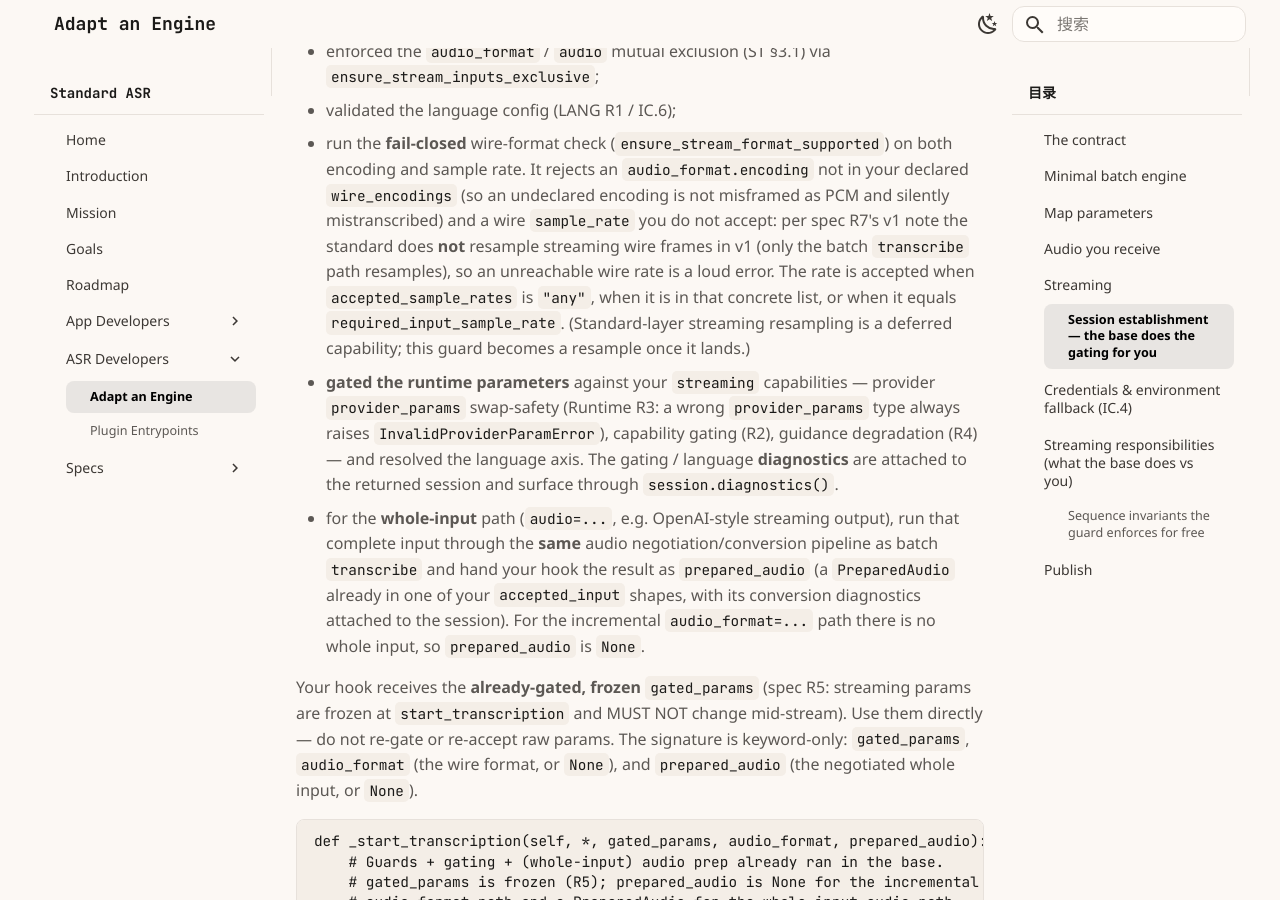
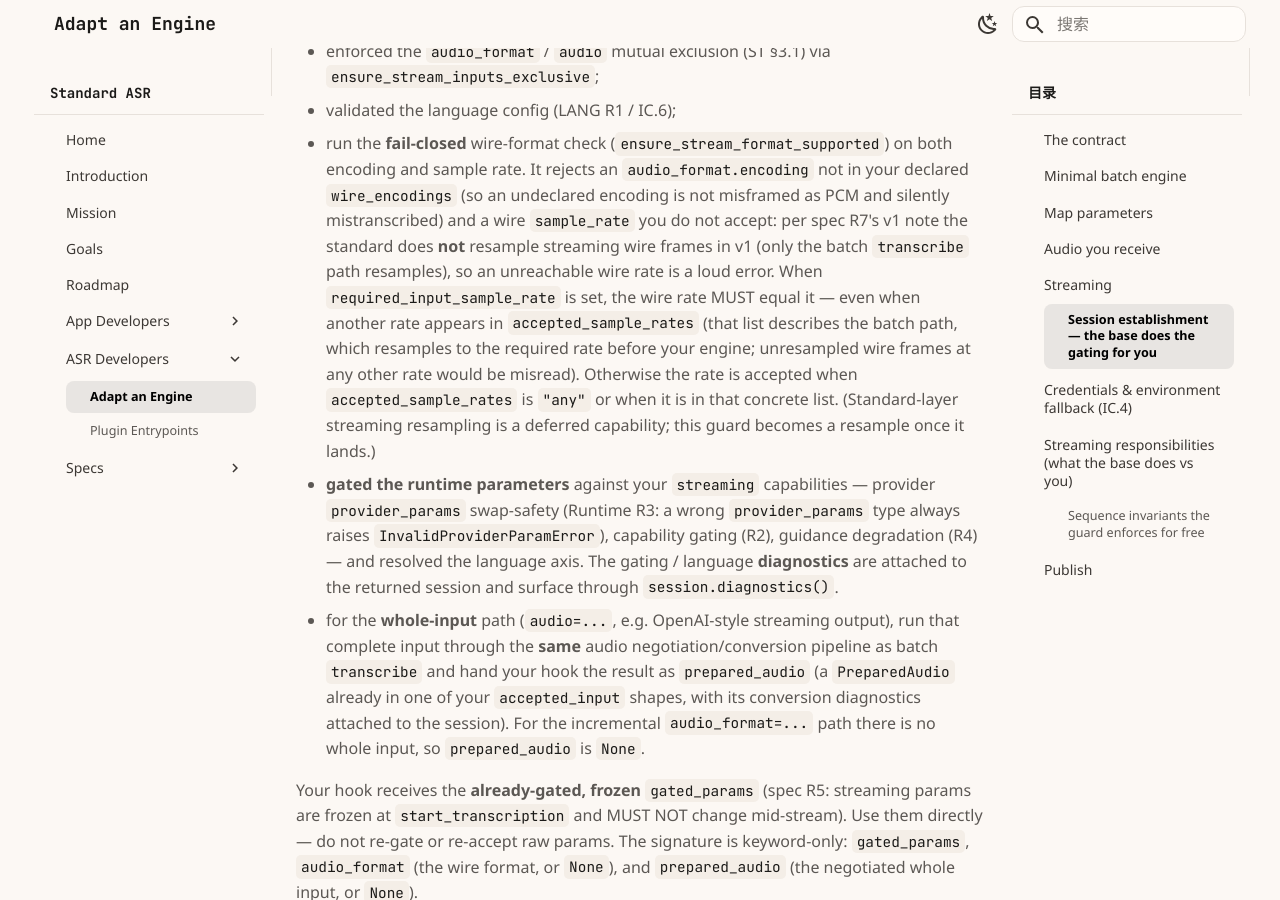
Before and after one commit to standard-voice/standard_asr, an MkDocs documentation site: the page built from docs/for_asr_dev/adapting_engine.md, in a window 1280 px wide and 900 px high, scrolled down 2715 px. Built offline with MkDocs 1.6.1 and Material for MkDocs 9.7.7, drawn with Linux system fonts in a browser that asks for light colours; plug-ins that fetch from the network failed and are left out; some of the changed text lies outside the part shown.

Commit message:
docs(asr-dev): error-event fail-safe and required-wire-rate notes

```diff
--- a/docs/for_asr_dev/adapting_engine.md
+++ b/docs/for_asr_dev/adapting_engine.md
@@ -115,10 +115,13 @@
   silently mistranscribed) and a wire `sample_rate` you do not accept: per spec R7's
   v1 note the standard does **not** resample streaming wire frames in v1 (only the
   batch `transcribe` path resamples), so an unreachable wire rate is a loud error.
-  The rate is accepted when `accepted_sample_rates` is `"any"`, when it is in that
-  concrete list, or when it equals `required_input_sample_rate`. (Standard-layer
-  streaming resampling is a deferred capability; this guard becomes a resample once
-  it lands.)
+  When `required_input_sample_rate` is set, the wire rate MUST equal it — even when
+  another rate appears in `accepted_sample_rates` (that list describes the batch
+  path, which resamples to the required rate before your engine; unresampled wire
+  frames at any other rate would be misread). Otherwise the rate is accepted when
+  `accepted_sample_rates` is `"any"` or when it is in that concrete list.
+  (Standard-layer streaming resampling is a deferred capability; this guard becomes
+  a resample once it lands.)
 - **gated the runtime parameters** against your `streaming` capabilities — provider
   `provider_params` swap-safety (Runtime R3: a wrong `provider_params` type always
   raises `InvalidProviderParamError`), capability gating (R2), guidance degradation
@@ -178,6 +181,12 @@
 claim loss on every long session); you decide, because only you know whether the
 replay actually bridged the gap.
 
+**`error` events fail safe to terminal.** An `error` event with `recoverable`
+unset is normalized to `recoverable=false` (terminal) at construction: unknown
+recoverability must not leave consumers waiting on a stream that may never
+continue. If you emit an advisory, non-fatal error (the session keeps going),
+set `recoverable=True` explicitly — otherwise your event ends the session.
+
 ### Sequence invariants the guard enforces for free
 
 Beyond lifecycle transitions and monotonic `stable_until`, the base `_LifecycleGuard`
```
